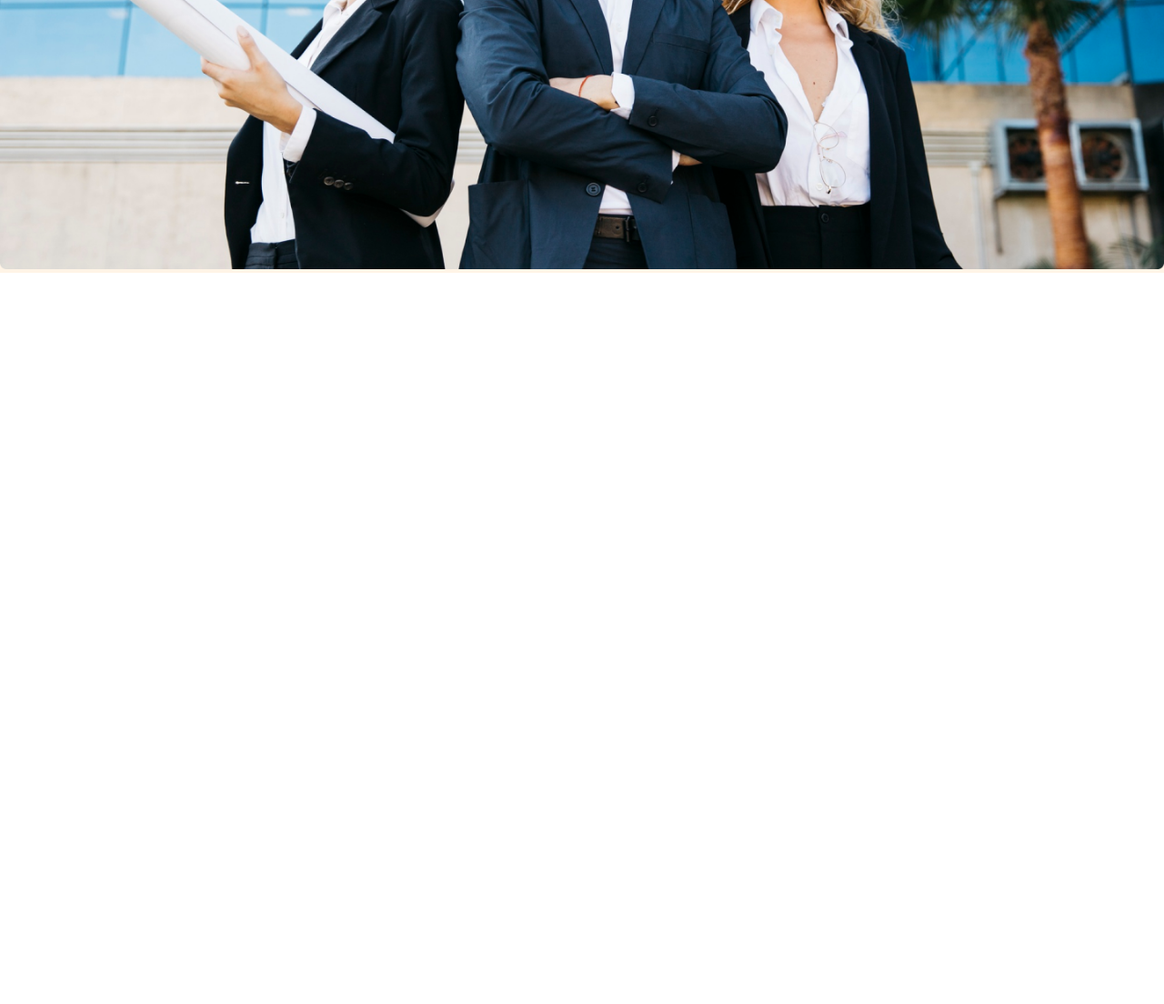
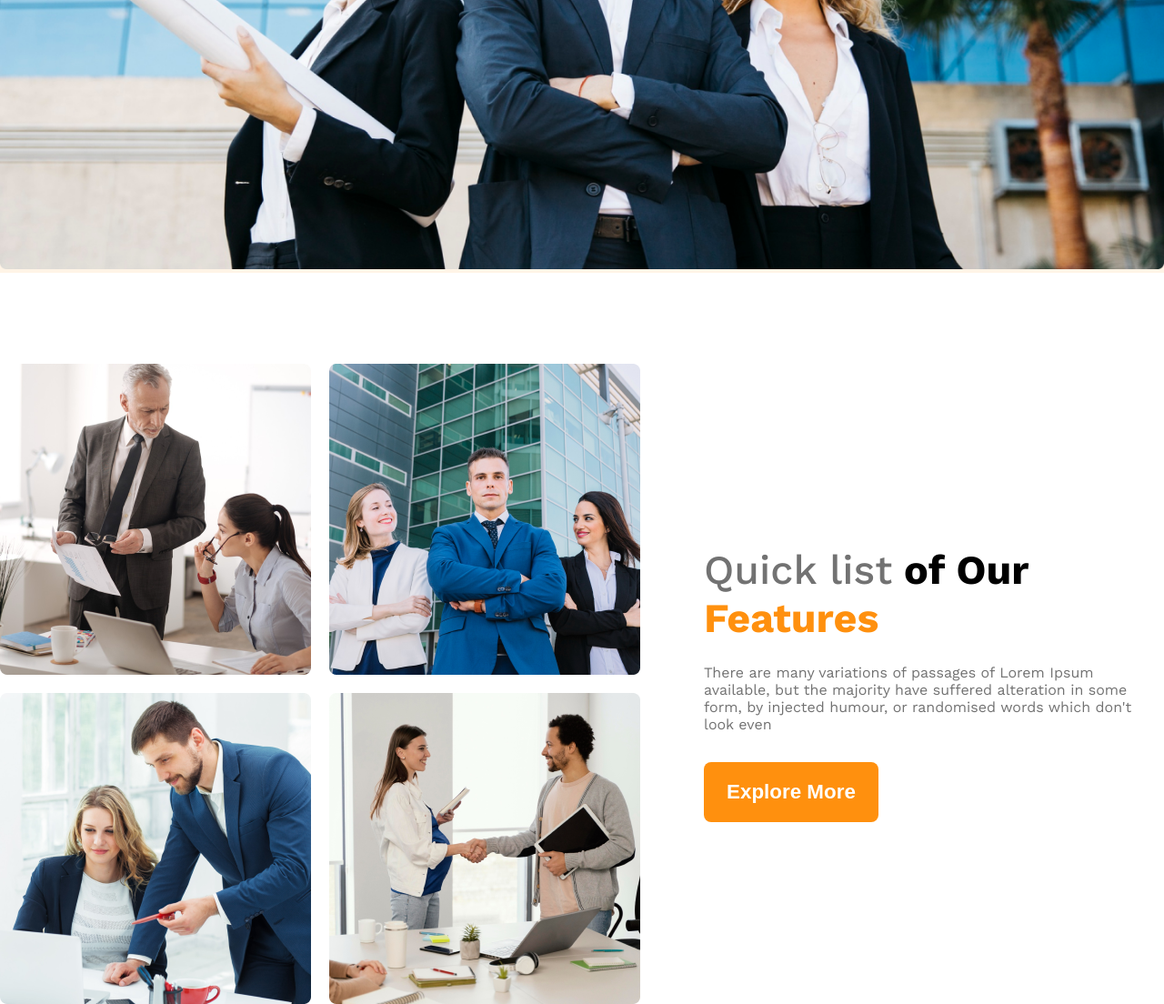
Before and after one commit to salehsiam/g3-architects, a plain HTML site: page index.html in a window 1280 px wide. Shown: the part 865-1969 px from the top of the page at 91% size. Before the commit the page ends 1165 px from the top, so only its background shows below. Drawn offline with nearby package versions, Linux system fonts and the light colour scheme.

Commit message:
features container addded and responsive

```diff
--- a/index.html
+++ b/index.html
@@ -30,7 +30,28 @@
         <img class="banner-img" src="./images/banner.png" alt="" />
       </div>
     </header>
-    <main></main>
+    <main>
+      <div class="feature-container">
+        <div class="feature-img">
+          <img src="./images/team1.png" alt="" />
+          <img src="./images/team2.png" alt="" />
+          <img src="./images/team3.png" alt="" />
+          <img src="./images/team4.png" alt="" />
+        </div>
+        <div class="feature-content">
+          <h3 class="feature-content-tittle">
+            <span id="quick-list">Quick list</span> of Our
+            <span id="features">Features</span>
+          </h3>
+          <p class="feature-content-description">
+            There are many variations of passages of Lorem Ipsum available, but
+            the majority have suffered alteration in some form, by injected
+            humour, or randomised words which don't look even
+          </p>
+          <button class="btn-primary">Explore More</button>
+        </div>
+      </div>
+    </main>
     <footer></footer>
   </body>
 </html>
--- a/style.css
+++ b/style.css
@@ -90,9 +90,62 @@ header style */
 .banner-img {
   width: 100%;
 }
+
+/* feature box style */
+.feature-container {
+  display: flex;
+  align-items: center;
+  max-width: 1440px;
+  margin: 0 auto;
+  margin-top: 100px;
+}
+.feature-img {
+  display: grid;
+  grid-template-columns: repeat(2, 1fr);
+  gap: 20px;
+}
+/* .feature-img img {
+  width: 100%;
+} */
+.feature-content {
+  /* display: flex;
+  justify-content: center;
+  align-items: center; */
+  max-width: 537px;
+  margin-left: 70px;
+}
+.feature-content-tittle {
+  font-size: 2.8rem;
+  font-weight: 700;
+  margin-bottom: 24px;
+}
+#quick-list {
+  color: #727272;
+  font-weight: 500;
+}
+#features {
+  color: rgb(255, 144, 14);
+}
+.feature-content-description {
+  color: rgb(114, 114, 114);
+  margin-bottom: 32px;
+}
+
 @media screen and (max-width: 576px) {
   .navbar {
     flex-direction: column;
     gap: 30px;
   }
+  .feature-container {
+    flex-direction: column;
+  }
+  .feature-img {
+    grid-template-columns: repeat(1, 1fr);
+    justify-content: center;
+  }
+
+  .feature-content {
+    margin-top: 40px;
+    margin-left: 20px;
+  }
 }
```
